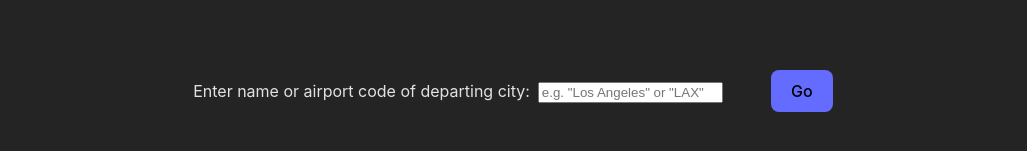
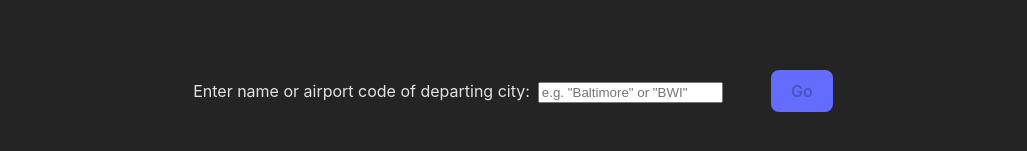
Before and after one commit to t-ylerJ/rfp2404-mvp, a React (Vite) app in the folder flightSF/: page / in a window 1280 px wide. Shown: the part 351-502 px from the top of the page, without its empty margins (127-1154 px from the left). Built offline with nearby package versions, Linux system fonts and the light colour scheme.

Commit message:
disable search button if text is not entered

```diff
--- a/flightSF/src/components/App.jsx
+++ b/flightSF/src/components/App.jsx
@@ -181,6 +181,10 @@ function App() {
 
   const handleSubmit = (e) => {
     e.preventDefault();
+    if (!filterText.trim()) {
+      alert('Please enter a departing city or airport.');
+      return;
+    }
     if (airportCodeLookup[filterText]) {
       setSelectedCity(filterText);
       setCurrentCity(airportCodeLookup[filterText])
@@ -222,11 +226,18 @@ console.log(airportCodeLookup );
               <span className="search"  >
                 <label className="departingLabel" htmlFor={cityId}>Enter name or airport code of departing city:</label>
                 <SearchBar
-                handleChange={handleChange}
-                initialCity={selectedCity}
-                filterText={filterText}
-                airportCodeLookup={airportCodeLookup} />
-                <button id="search-button" type="submit">Go</button>
+
+                  handleChange={handleChange}
+                  initialCity={selectedCity}
+                  filterText={filterText}
+                  airportCodeLookup={airportCodeLookup} />
+                <button
+                  id="search-button"
+                  type="submit"
+                  disabled={!filterText.trim()}
+                >
+                  Go
+                </button>
               </span>
               {suggestions.length > 0 && (
                 <div className="suggestions-container">
--- a/flightSF/src/components/SearchBar.jsx
+++ b/flightSF/src/components/SearchBar.jsx
@@ -8,7 +8,7 @@ const city = airportCodeLookup[initialCity];
     <>
       <input
         type="text"
-        placeholder={`e.g. "Los Angeles" or "LAX"`}
+        placeholder={`e.g. "Baltimore" or "BWI"`}
         value={filterText}
         className="text-input"
         onChange={handleChange}
```
